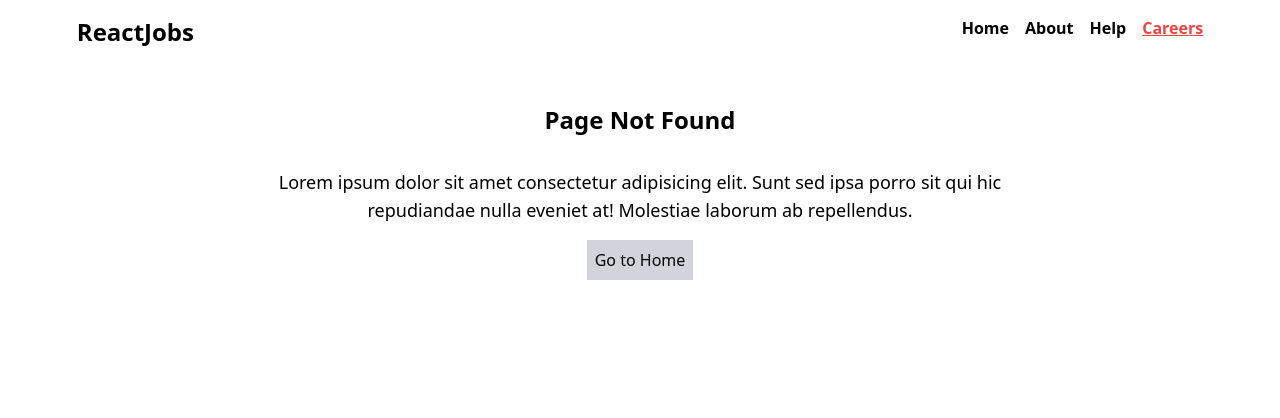
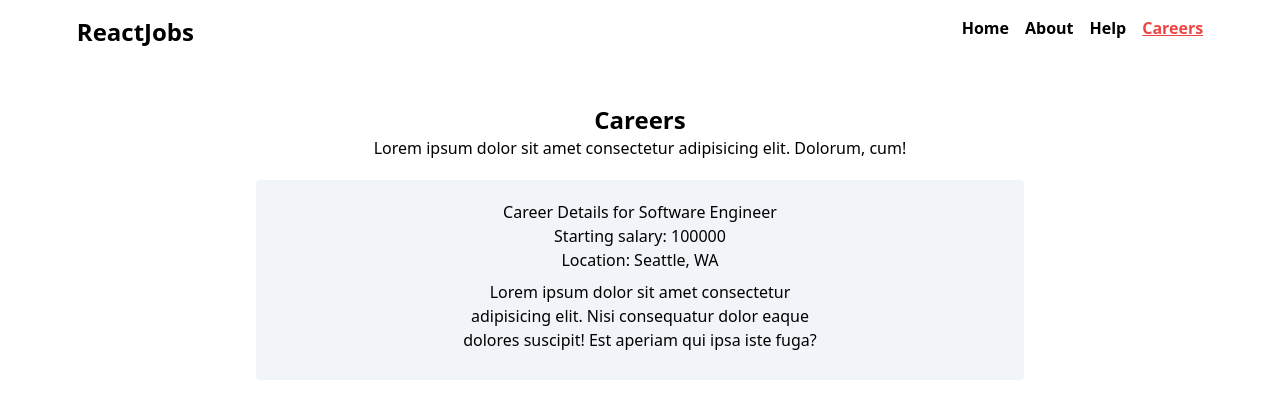
Before and after one commit to AlbertSigsbert/ReactJobs, a React (Create React App) app: page /careers/1 in a window 1280 px wide. Shown: the top 418 px of the page. Built offline with nearby package versions, Linux system fonts and the light colour scheme; data requests are answered from the project's data file.

Commit message:
Route Params

```diff
--- a/src/App.js
+++ b/src/App.js
@@ -2,7 +2,7 @@ import {
   createBrowserRouter,
   createRoutesFromElements,
   RouterProvider,
-  Route
+  Route,
 } from "react-router-dom";
 
 //layouts
@@ -17,30 +17,30 @@ import Faq from "./pages/help/Faq";
 import Contact from "./pages/help/Contact";
 import NotFound from "./pages/NotFound";
 import Careers, { careersLoader } from "./pages/careers/Careers";
+import CareerDetails, { careerLoader } from "./pages/careers/CareerDetails";
 
 const router = createBrowserRouter(
   createRoutesFromElements(
-    <Route path="/" element={<RootLayout/>}>
+    <Route path="/" element={<RootLayout />}>
       <Route index element={<Home />} />
       <Route path="about" element={<About />} />
-      <Route path="help" element={<HelpLayout/>}>
-         <Route path="faq" element={<Faq/>}/>
-         <Route path="contact" element={<Contact/>}/>
+      <Route path="help" element={<HelpLayout />}>
+        <Route path="faq" element={<Faq />} />
+        <Route path="contact" element={<Contact />} />
       </Route>
 
-      <Route path="careers" element={<CareersLayout/>}>
-         <Route index element={<Careers/>} loader={careersLoader} />
+      <Route path="careers" element={<CareersLayout />}>
+        <Route index element={<Careers />} loader={careersLoader} />
+        <Route path=":id" element={<CareerDetails />} loader={careerLoader} />
       </Route>
 
-      <Route path="*" element={<NotFound/>}/>
+      <Route path="*" element={<NotFound />} />
     </Route>
   )
 );
 
 function App() {
-  return (
-    <RouterProvider router={router}/>
-  );
+  return <RouterProvider router={router} />;
 }
 
 export default App;
--- /dev/null
+++ b/src/pages/careers/CareerDetails.js
@@ -0,0 +1,29 @@
+import { useLoaderData } from "react-router-dom";
+
+function CareerDetails(props) {
+  // const { id } = useParams();
+  const career = useLoaderData();
+
+  return (
+    <div className="max-w-3xl mx-auto my-5 p-5 rounded bg-slate-100 text-center">
+      <h2>Career Details for {career.title}</h2>
+      <p>Starting salary: {career.salary}</p>
+      <p>Location: {career.location}</p>
+      <div className="my-2 w-1/2 mx-auto">
+        Lorem ipsum dolor sit amet consectetur adipisicing elit. Nisi
+        consequatur dolor eaque dolores suscipit! Est aperiam qui ipsa iste
+        fuga?
+      </div>
+    </div>
+  );
+}
+
+export default CareerDetails;
+
+//loader fn
+export const careerLoader = async ({ params }) => {
+  const { id } = params;
+  const res = await fetch(`http://localhost:4000/careers/${id}`);
+
+  return res.json();
+};
--- a/src/pages/careers/Careers.js
+++ b/src/pages/careers/Careers.js
@@ -6,7 +6,7 @@ function Careers(props) {
     return (
         <div className="max-w-3xl mx-auto">
              {careers.map(career => (
-                <Link to="/" key={career.id} className="block bg-gray-200 p-5 my-5 rounded no-underline">
+                <Link to={career.id.toString()} key={career.id} className="block bg-gray-200 p-5 my-5 rounded no-underline">
                     <p className="m-0 hover:text-blue-600">{career.title}</p>
                     <p className="m-0 text-xs">Based in {career.location}</p>
                 </Link>
```
